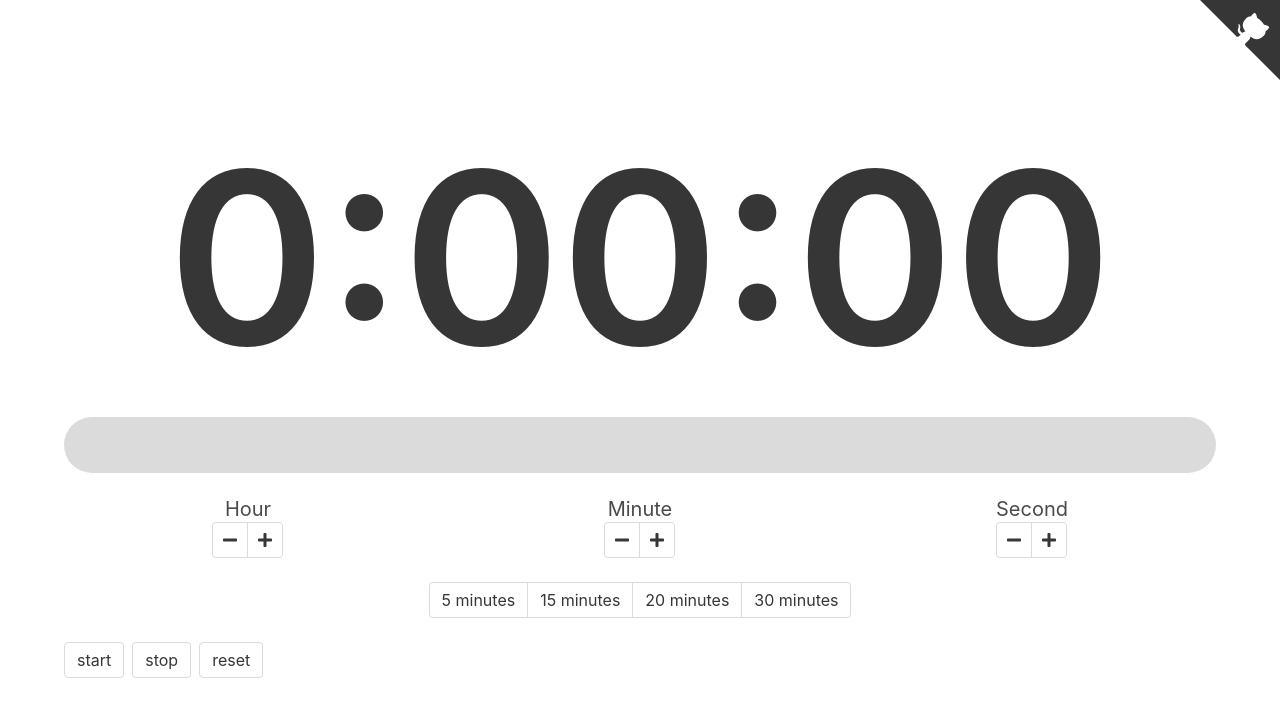
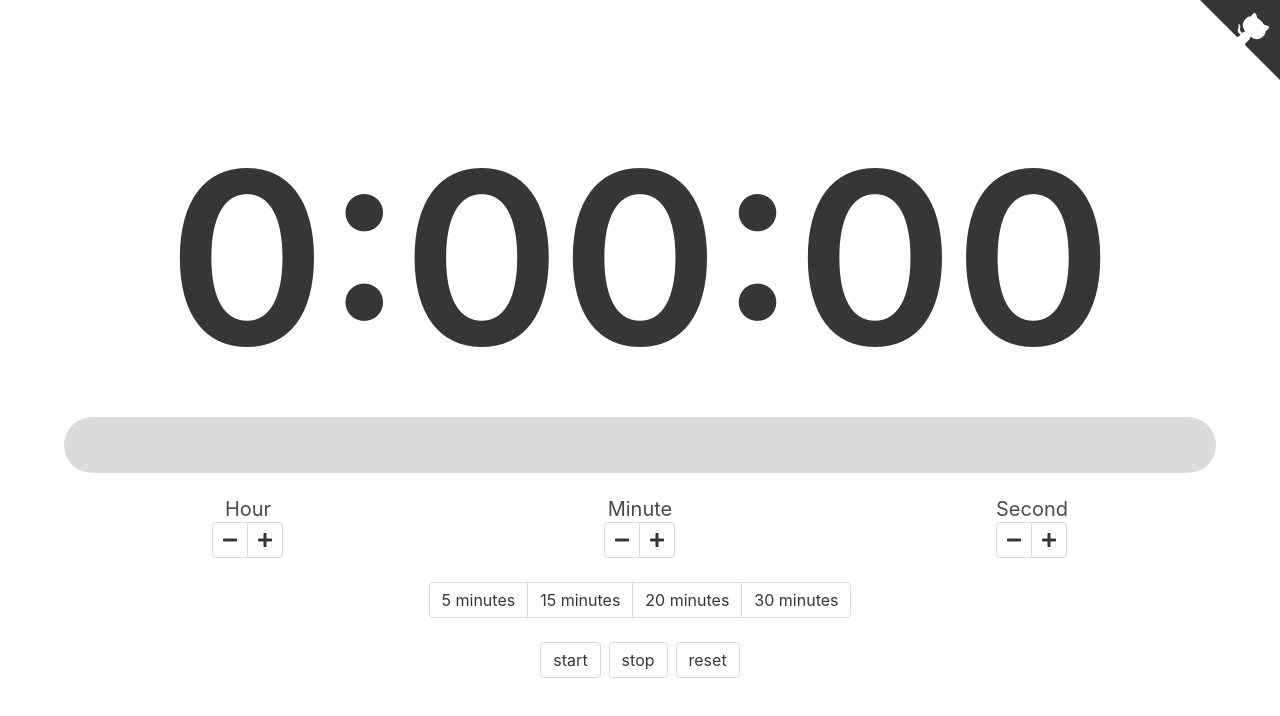
Before and after one commit to 70-10/timekeeper, a Vue app: page / in a window 1280 px wide. Shown: the top 716 px of the page. Built offline with nearby package versions, Linux system fonts and the light colour scheme.

Commit message:
[mod] centered button

```diff
--- a/src/App.vue
+++ b/src/App.vue
@@ -3,9 +3,9 @@
     <div class="hero-body">
       <div class="container">
         <h1 id="title" class="title has-text-centered">{{ count }}</h1>
-        <progress class="progress is-success" :value="timer" :max="max">{{
-          count
-        }}</progress>
+        <progress class="progress is-success" :value="timer" :max="max">
+          {{ count }}
+        </progress>
         <div class="columns is-mobile">
           <div class="column is-one-third">
             <div class="has-text-centered">
@@ -67,7 +67,7 @@
           <button class="button" @click="set(30 * 60)">30 minutes</button>
         </p>
 
-        <p class="buttons">
+        <p class="buttons is-centered">
           <button class="button" @click="start">start</button>
           <button class="button" @click="stop">stop</button>
           <button class="button" @click="reset">reset</button>
```
